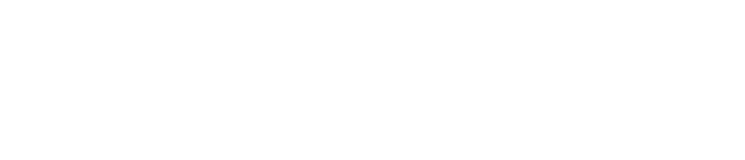
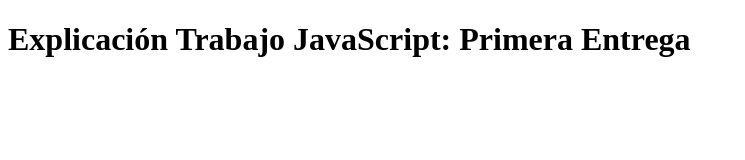
Before and after one commit to GoldenBocchi/Js_PrimeraEntrega, a plain HTML site: page index.html in a window 1280 px wide. Shown: the whole page, without its empty margins (0-745 px from the left). Drawn offline with Linux system fonts and the light colour scheme.

Commit message:
agregando primer h1 en index

```diff
--- a/index.html
+++ b/index.html
@@ -6,6 +6,7 @@
     <title>Document</title>
 </head>
 <body>
+    <h1>Explicación Trabajo JavaScript: Primera Entrega</h1>
     <script src="./js/main.js"></script>
 </body>
 </html>
```
